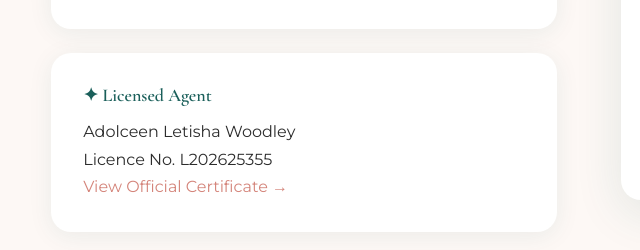
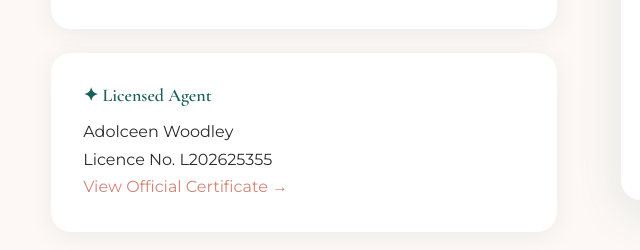
Before and after one commit to Mifavourite/Dollsknrealestate, a plain HTML site: page contact.html in a window 1280 px wide. Shown: the part 984-1234 px from the top of the page, 0-640 px from the left. Drawn offline with nearby package versions, Linux system fonts and the light colour scheme.

Commit message:
Update agent name in contact information

```diff
--- a/contact.html
+++ b/contact.html
@@ -36,7 +36,7 @@
           </div>
           <div class="contact-info-card">
             <h3>✦ Licensed Agent</h3>
-            <p>Adolceen Letisha Woodley<br>Licence No. L202625355<br><a href="license.html" style="color: var(--coral);">View Official Certificate →</a></p>
+            <p>Adolceen Woodley<br>Licence No. L202625355<br><a href="license.html" style="color: var(--coral);">View Official Certificate →</a></p>
           </div>
         </div>
 
```
